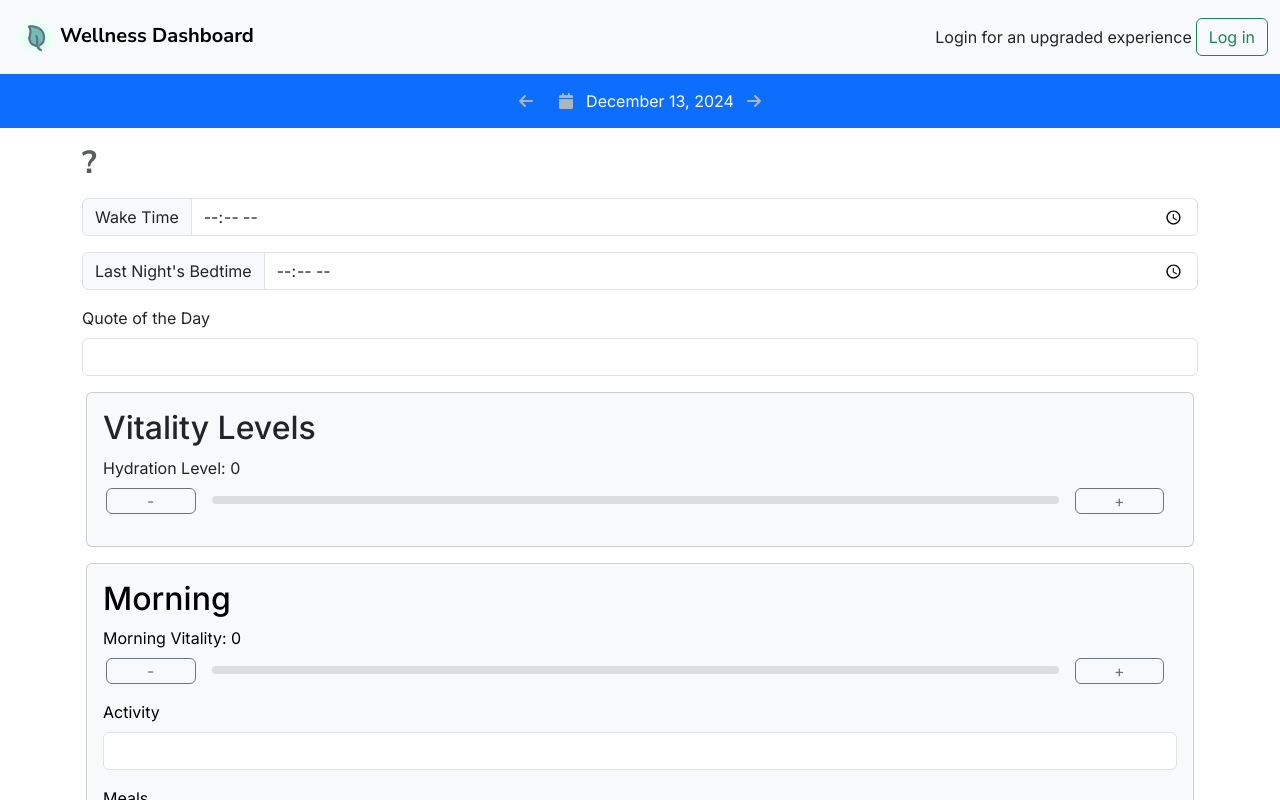
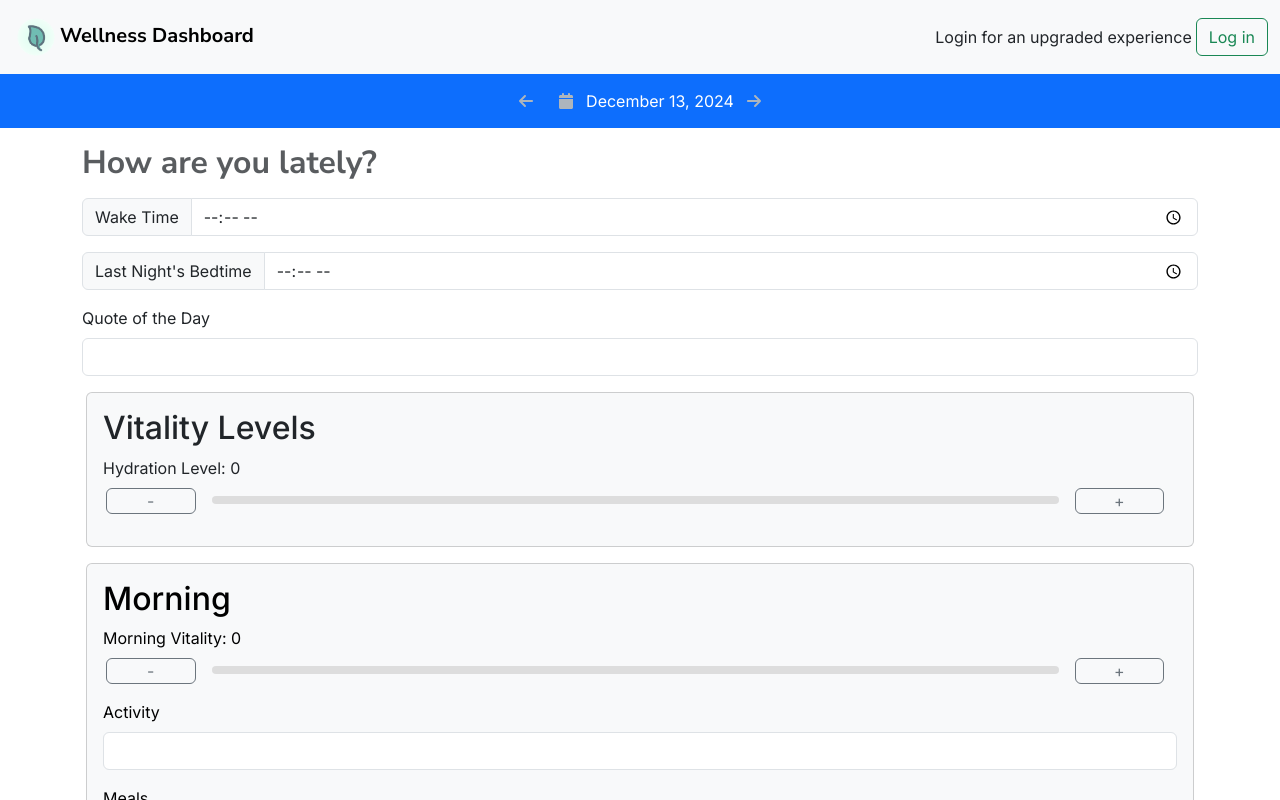
Before and after one commit to Crambeary/wellness_reflection, a Next.js app: page / in a window 1280 px wide. Shown: the top 800 px of the page. Built offline with nearby package versions, Linux system fonts and the light colour scheme; no server answers.

Commit message:
Fix: header on Unauth

```diff
--- a/app/page.tsx
+++ b/app/page.tsx
@@ -222,14 +222,13 @@ export default function App() {
           <div className="col-md-12" id="wellness-form" >
             <div className='row'>
               <h2 className='text-muted col-auto my-3' style={{ fontFamily: 'Nunito Sans', fontWeight: 'bold'}}>
-                {isLoading && (
-                  <span>How are you lately</span>
-                )}
-                {!isLoading && state.isAuthenticated && (
+                {!isLoading && state.isAuthenticated ? (
                   <>
                     <span>How are you lately,</span>
                     <br/>
                   </>
+                ):(
+                  <span>How are you lately</span>
                 )}
                   <span ref={nameRef} id='name' className={`fw-bold col-auto`}>?</span>
               </h2>
```
